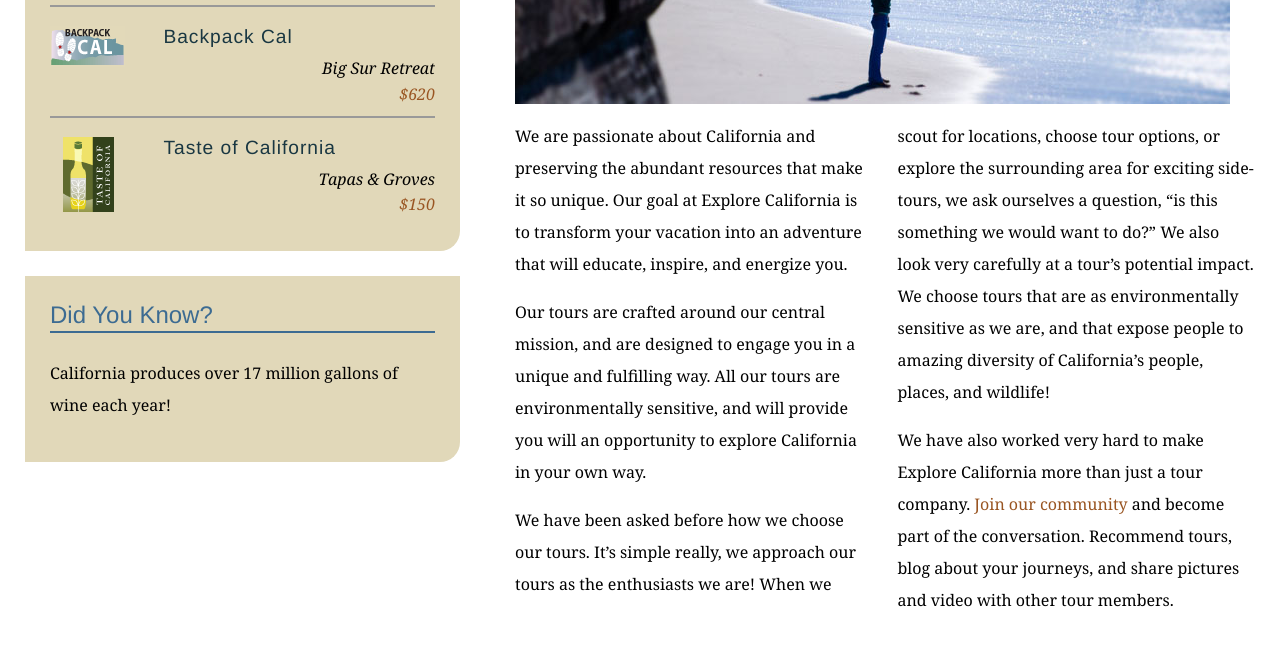
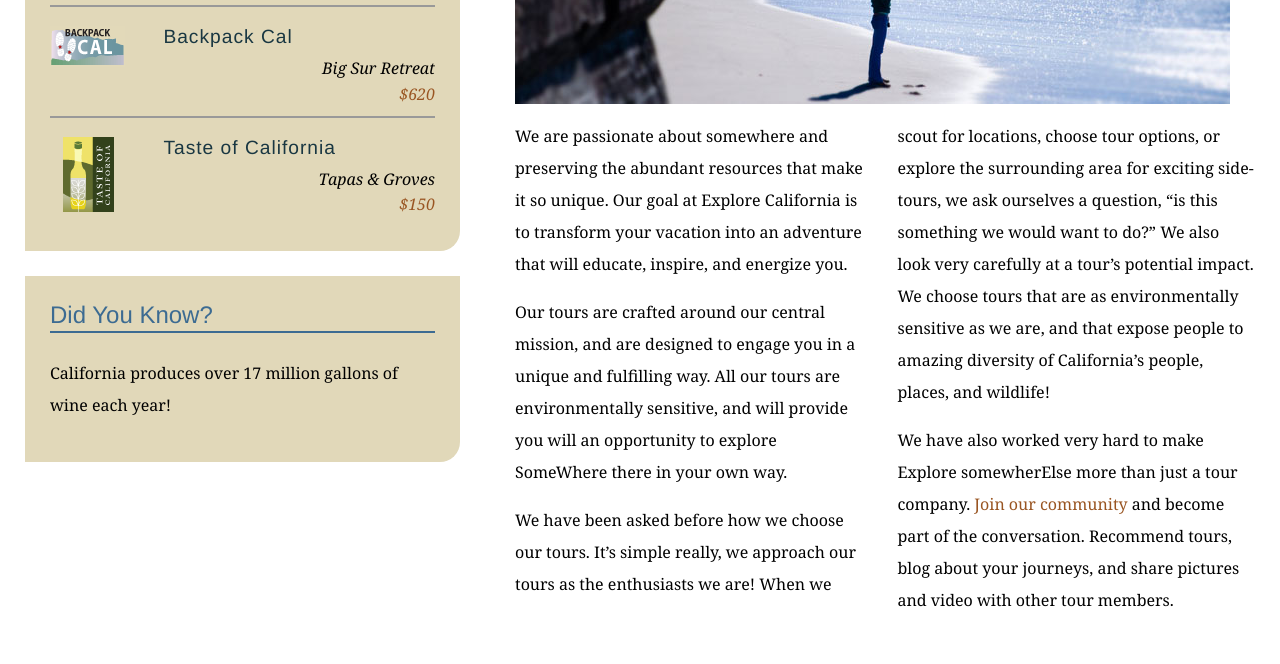
Before and after one commit to dugga/explore_california, a plain HTML site: page mission.html in a window 1280 px wide. Shown: the part 580-1244 px from the top of the page. Drawn offline with Linux system fonts and the light colour scheme.

Commit message:
Text edits on mission page

```diff
--- a/mission.html
+++ b/mission.html
@@ -62,10 +62,10 @@
           <h1>Who we are</h1>
           <img src="assets/images/mission_look.jpg" alt="Looking out at the Pacific" class="articleImage" />
           <div class="multiCol">
-            <p>We are passionate about California and preserving the abundant resources that make it so unique. Our goal at Explore California is to transform your vacation into an adventure that will educate, inspire, and energize you.</p>
-            <p>Our tours are crafted around our central mission, and are designed to engage you in a unique and fulfilling way. All our tours are environmentally sensitive, and will provide you will an opportunity to explore California in your own way.</p>
+            <p>We are passionate about somewhere and preserving the abundant resources that make it so unique. Our goal at Explore California is to transform your vacation into an adventure that will educate, inspire, and energize you.</p>
+            <p>Our tours are crafted around our central mission, and are designed to engage you in a unique and fulfilling way. All our tours are environmentally sensitive, and will provide you will an opportunity to explore SomeWhere there in your own way.</p>
             <p>We have been asked before how we choose our tours. It&rsquo;s simple really, we approach our tours as the enthusiasts we are! When we scout for locations, choose tour options, or explore the surrounding area for exciting side-tours, we ask ourselves a question, &ldquo;is this something we would want to do?&rdquo; We also look very carefully at a tour&rsquo;s potential impact. We choose tours that are as environmentally sensitive as we are, and that expose people to amazing diversity of California&rsquo;s people, places, and wildlife!</p>
-            <p>We have also worked very hard to make Explore California more than just a tour company. <a href="explorers/join.html">Join our community</a> and become part of the conversation. Recommend tours, blog about your journeys, and share pictures and video with other tour members.</p>
+            <p>We have also worked very hard to make Explore somewherElse more than just a tour company. <a href="explorers/join.html">Join our community</a> and become part of the conversation. Recommend tours, blog about your journeys, and share pictures and video with other tour members.</p>
           </div>
         </div>
       </div>
```
